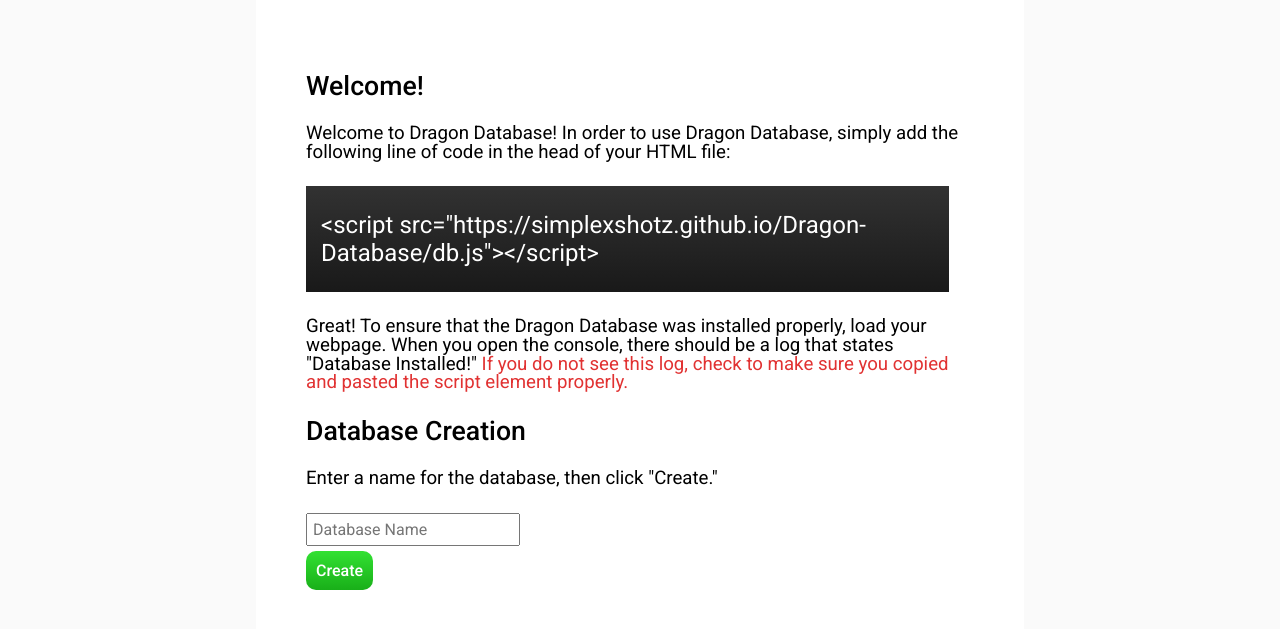
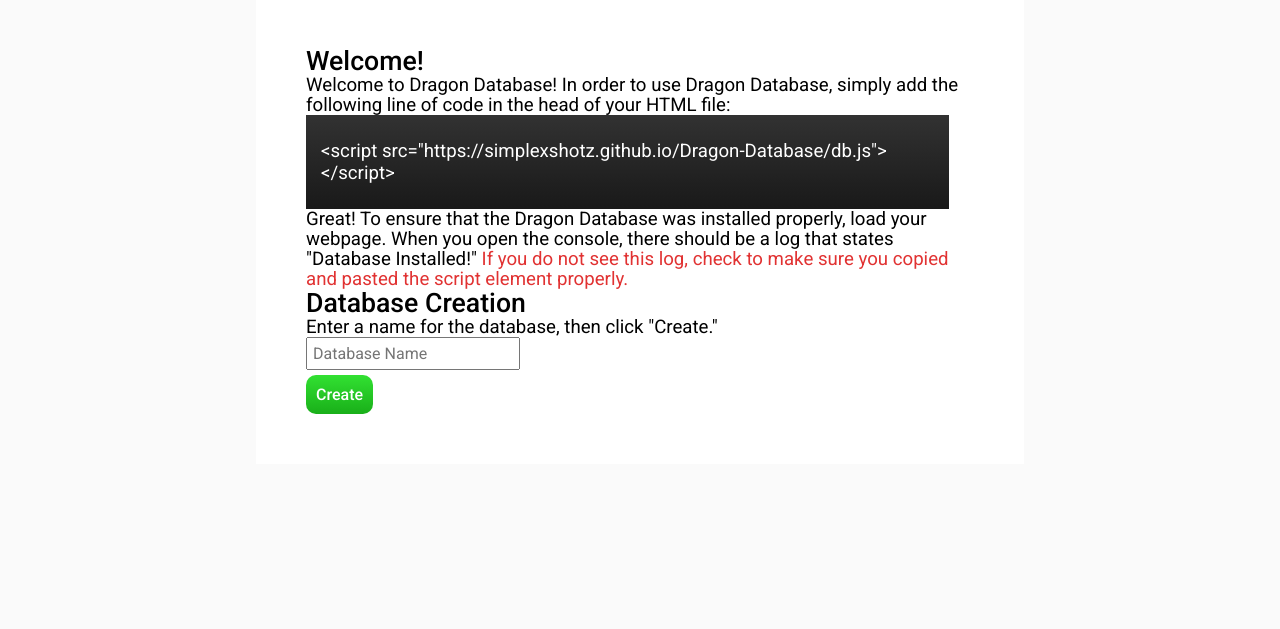
Before and after one commit to SimplexShotz/Dragon-Database, a plain HTML site: page index.html in a window 1280 px wide. Shown: the part 141-770 px from the top of the page. Drawn offline with Linux system fonts and the light colour scheme.

Commit message:
Update index.html

```diff
--- a/index.html
+++ b/index.html
@@ -19,12 +19,14 @@
       h2 {}
       h3 {
         font-size: 20pt;
-        line-height: 18pt;
+        line-height: 21pt;
         font-weight: 500;
+        margin: 0px;
       }
       h4 {
         font-size: 14pt;
-        line-height: 14pt;
+        line-height: 15pt;
+        margin: 0px;
       }
       input {
         padding: 5px;
@@ -88,7 +90,7 @@
       .code-container {
         padding: 25px 0px 25px 15px;
         color: rgb(255, 255, 255);
-        font-size: 18pt;
+        font-size: 14pt;
       }
       .error {
         display: inline;
```
